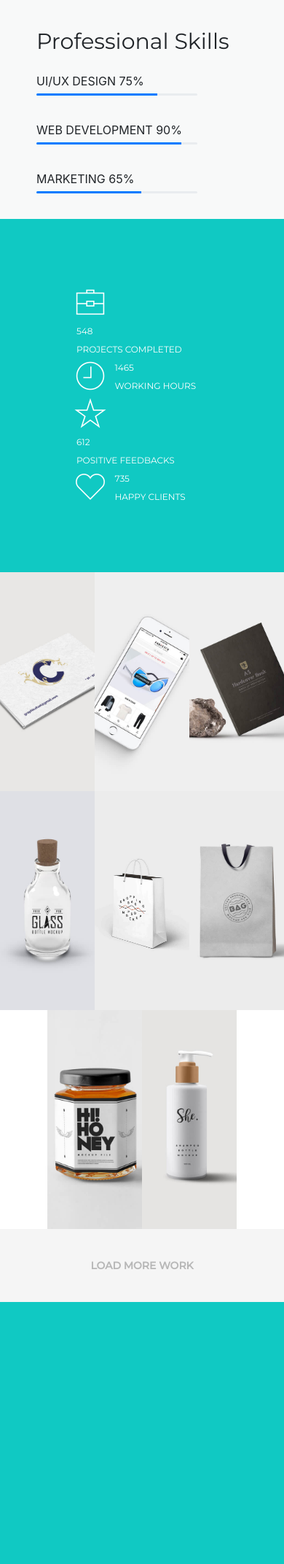
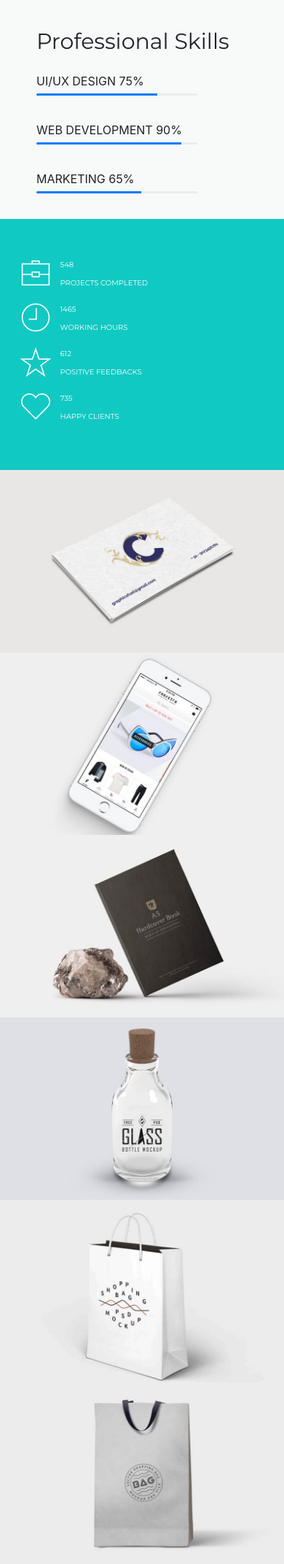
Before and after one commit to alexgul1/pet-project-team-2, a PHP site: page /skills-numbers-work.html in a window 390 px wide. Shown: the part 136-2279 px from the top of the page at 73% size. Before the commit the page ends 1920 px from the top, so only its background shows below. Run offline with PHP 8.4, Linux system fonts and the light colour scheme.

Commit message:
responsive design for numbers work blocks

```diff
--- a/landing-page/css/skills-numbers-work.css
+++ b/landing-page/css/skills-numbers-work.css
@@ -1,6 +1,10 @@
 * {
     margin: 0;
     padding: 0;
+}
+
+body {
+    width: 100%;
 }
 
 .span-montserrat{
@@ -61,7 +65,7 @@
 .gallery-item:nth-child(2n){
     background-color: #dddddd;
 }
-.button{
+.gallery-button{
     width: 100%;
     height: 100px;
     text-align: center;
@@ -154,8 +158,14 @@
 @media (max-width: 1199px){
     .gallery-item {
         display: block;
-        width: 33.3%;
+        width: 33.33%;
         height: 300px;
+    }
+    .container-skills .numbers {
+        width: 100%;
+    }
+    .container-numbers {
+        padding: 90px 40px;
     }
 }
 
@@ -173,6 +183,16 @@
         height: 50%;
         padding-top: 50px;
     }
+    .container-numbers {
+        padding: 50px 20px 50px 0;
+    }
+    .container-numbers .numbers > div{
+        padding-bottom: 10px;
+    }
+    .container-numbers .numbers > div:nth-child(2n+1){
+        padding-left: 50px;
+    }
+
 }
 
 @media (max-width: 768px) {
@@ -186,6 +206,28 @@
         height: 60%;
         padding-left: 50px;
     }
+    .col-sm-12 {
+        -ms-flex: 0 0 50% !important;
+        flex: 0 0 50% !important;
+        max-width: 50% !important;
+    }
+    .numbers-content {
+        font-size: 10px;
+    }
+    .gallery-item {
+        display: block;
+        width: 50%;
+        height: 250px;
+    }
+}
+
+@media (max-width: 639px) {
+
+    .container-numbers {
+        padding-left: 0;
+
+    }
+
 }
 
 @media (max-width: 479px) {
@@ -198,4 +240,18 @@
     .skills-progress {
         padding-top: 35px;
     }
+    .col-sm-12 {
+        -ms-flex: 0 0 100% !important;
+        flex: 0 0 100% !important;
+        max-width: 100% !important;
+    }
+    .container-numbers .numbers > div{
+        padding-left: 40px !important;
+
+    }
+    .gallery-item {
+        display: block;
+        width: 100%;
+        height: 250px;
+    }
 }
--- a/landing-page/skills-numbers-work.html
+++ b/landing-page/skills-numbers-work.html
@@ -40,21 +40,22 @@
                 <img src="images/skills-image.jpg">
             </div>
     </div>
+
     <div class="container-numbers">
         <div class="numbers row vertical-gap">
-            <div class="col-xl-3 col-md-6 col-sm-12">
+            <div class="col-lg-3 col-md-6  col-sm-12">
                 <span class="pe-7s-portfolio pe-3x pe-inverse"></span>
                 <div class="numbers-content"><span class="span-montserrat">548<br>projects completed</span></div>
             </div>
-            <div class="col-xl-3 col-md-6 col-sm-12">
+            <div class="col-lg-3 col-md-6  col-sm-12">
                 <span class="pe-7s-clock pe-3x pe-inverse"></span>
                 <div class="numbers-content"><span class="span-montserrat">1465<br>working hours</span></div>
             </div>
-            <div class="col-xl-3 col-md-6 col-sm-12">
+            <div class="col-lg-3 col-md-6  col-sm-12">
                 <span class="pe-7s-star pe-3x pe-inverse"></span>
                 <div class="numbers-content"><span class="span-montserrat">612<br>positive feedbacks</span></div>
             </div>
-            <div class="col-xl-3 col-md-6 col-sm-12">
+            <div class="col-lg-3 col-md-6 col-sm-12">
                 <span class="pe-7s-like pe-3x pe-inverse"></span>
                 <div class="numbers-content"><span class="span-montserrat">735<br>happy clients</span></div>
             </div>
@@ -62,6 +63,7 @@
         </div>
 
     </div>
+
     <div class="gallery">
         <a href="#" class="gallery-item">
             <img class="gallery-image" src="images/work/portfolio-1.jpg">
@@ -87,7 +89,7 @@
         <a href="#" class="gallery-item">
             <img class="gallery-image" src="images/work/portfolio-8.jpg">
         </a>
-        <a href="#" class="button"><span class="span-montserrat">LOAD MORE WORK</span></a>
+        <a href="#" class="gallery-button"><span class="span-montserrat">LOAD MORE WORK</span></a>
     </div>
 </body>
 </html>
```
